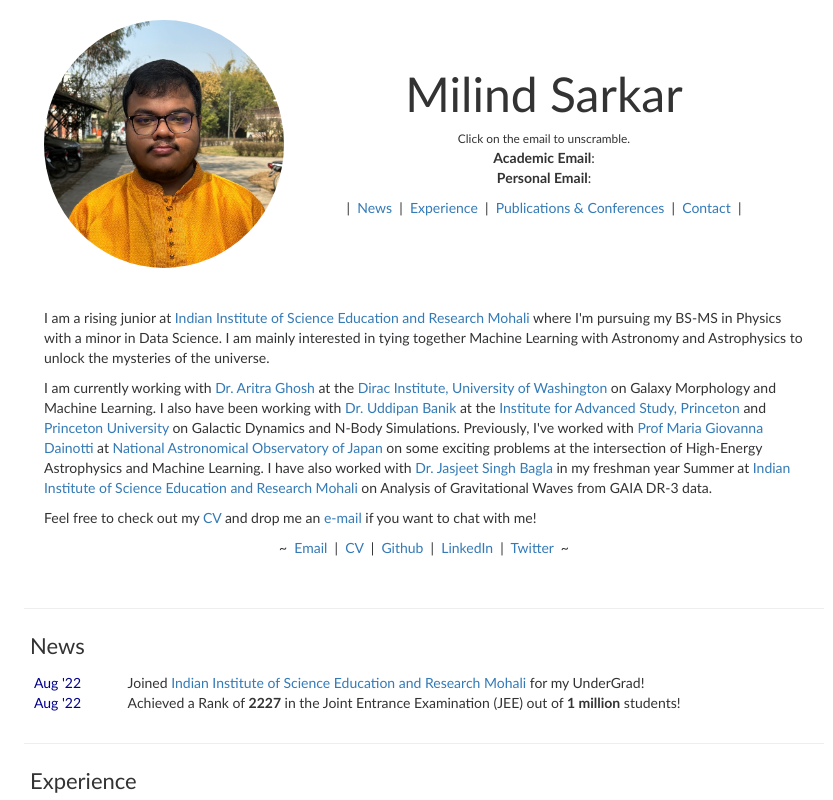
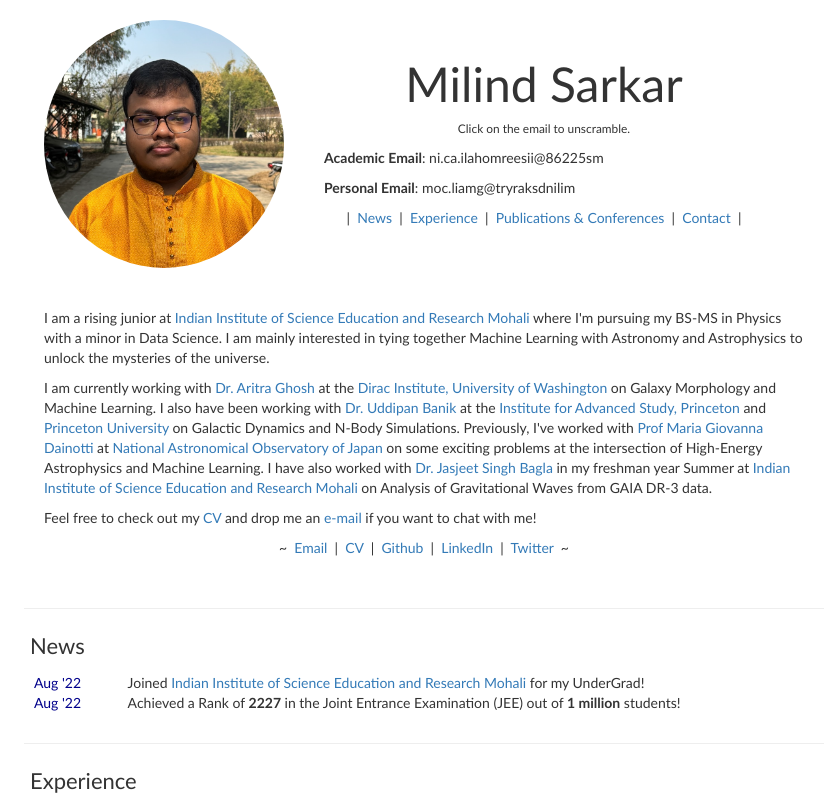
Before and after one commit to Milind018/Milind018.github.io, a plain HTML site: page index.html in a window 1280 px wide. Shown: the top 800 px of the page, without its empty margins (216-1049 px from the left). Drawn offline with nearby package versions, Linux system fonts and the light colour scheme.

Commit message:
Update index.html

```diff
--- a/index.html
+++ b/index.html
@@ -21,6 +21,18 @@
     <script src="https://ajax.googleapis.com/ajax/libs/jquery/3.5.1/jquery.min.js"></script>
     <script src="https://maxcdn.bootstrapcdn.com/bootstrap/3.4.1/js/bootstrap.min.js"></script>
     <script src="js/scramble.js"></script>
+    <style>
+        .email {
+            unicode-bidi: bidi-override;
+            direction: rtl;
+            display: inline-block;
+        }
+        .email span {
+            display: inline-block;
+            direction: ltr;
+            unicode-bidi: bidi-override;
+        }
+    </style>
     <meta name="author" content="Milind Sarkar">
     <meta name="viewport" content="width=device-width, initial-scale=1">
     <meta name="Description" content="Milind Sarkar | Research Assistant@DiRAC,UW ">
@@ -53,26 +65,9 @@
                                         </h1> -->
                                         <font size="9">Milind Sarkar</font><br>
                                         <small>Click on the email to unscramble.</small><br>
-                                        <b>Academic Email</b>:
-                                        <font id="email" style="display:inline;">
-                                            <noscript><i>Please enable Javascript to view</i></noscript>
-                                        </font>
-                                        <script>
-                                            emailScramble = new scrambledString(document.getElementById('email'),
-                                                'emailScramble', 'ni.ca.gtii@najnug.d',
-                                                [19, 18, 17, 16, 15, 14, 13, 12, 11, 10, 9, 8, 7, 6, 5, 4, 3, 2, 1]);
-                                        </script>
-                                        <br>
+                                         <p><b>Academic Email</b>: <span class="email"><span>ni.ca.ilahomreesii@86225sm</span></span></p>
+                                         <p><b>Personal Email</b>: <span class="email"><span>moc.liamg@tryraksdnilim</span></span></p>
 
-                                        <b>Personal Email</b>:
-                                        <font id="email2" style="display:inline;">
-                                            <noscript><i>Please enable Javascript to view</i></noscript>
-                                        </font>
-                                        <script>
-                                            emailScramble2 = new scrambledString(document.getElementById('email2'),
-                                                'emailScramble2', 'moc.liamg@291akunahdg',
-                                                [21, 20, 19, 18, 17, 16, 15, 14, 13, 12, 11, 10, 9, 8, 7, 6, 5, 4, 3, 2, 1]);
-                                        </script>
                             </p>
                             <p style="text-align:center">
                             &nbsp|&nbsp
```
